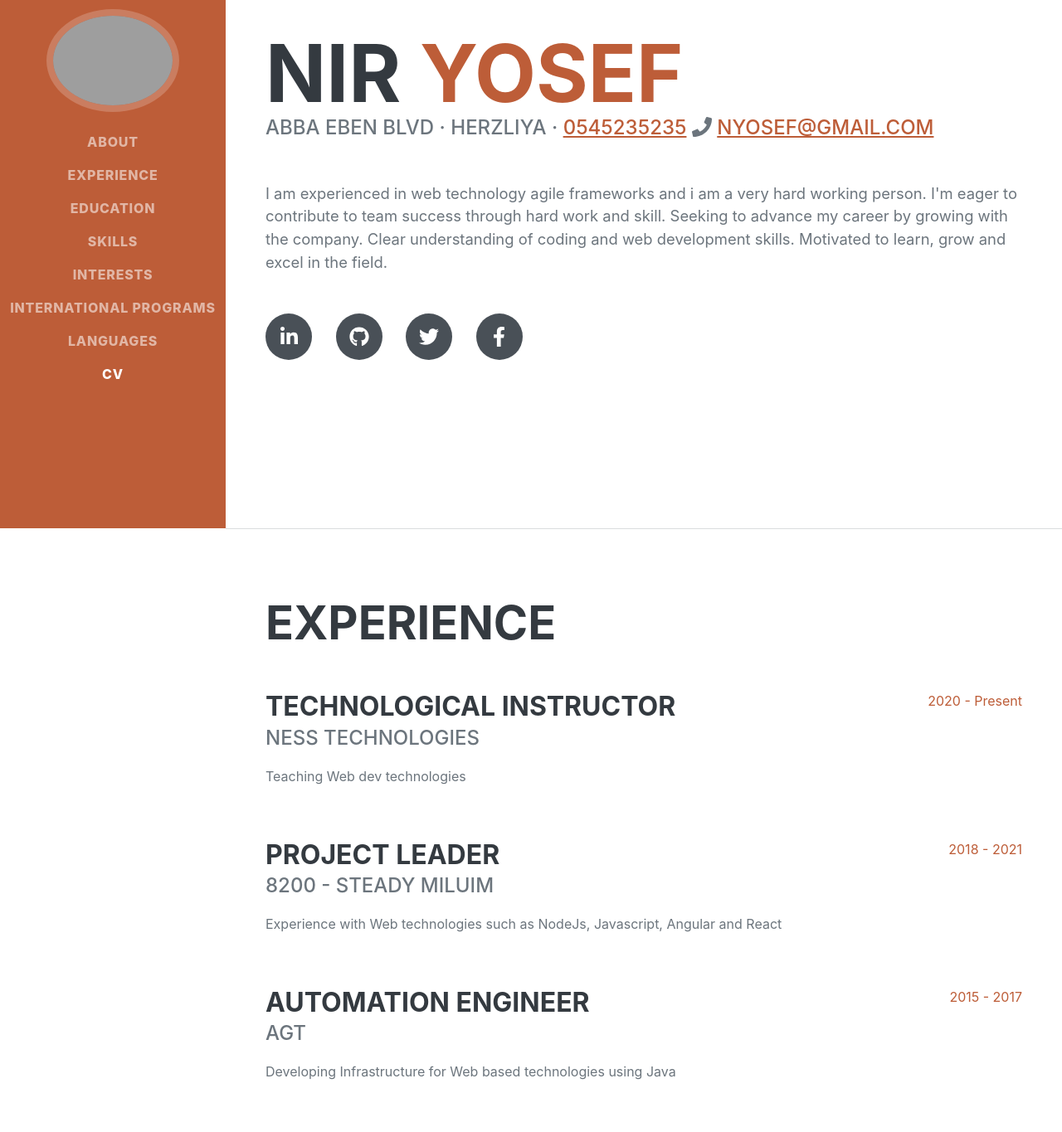
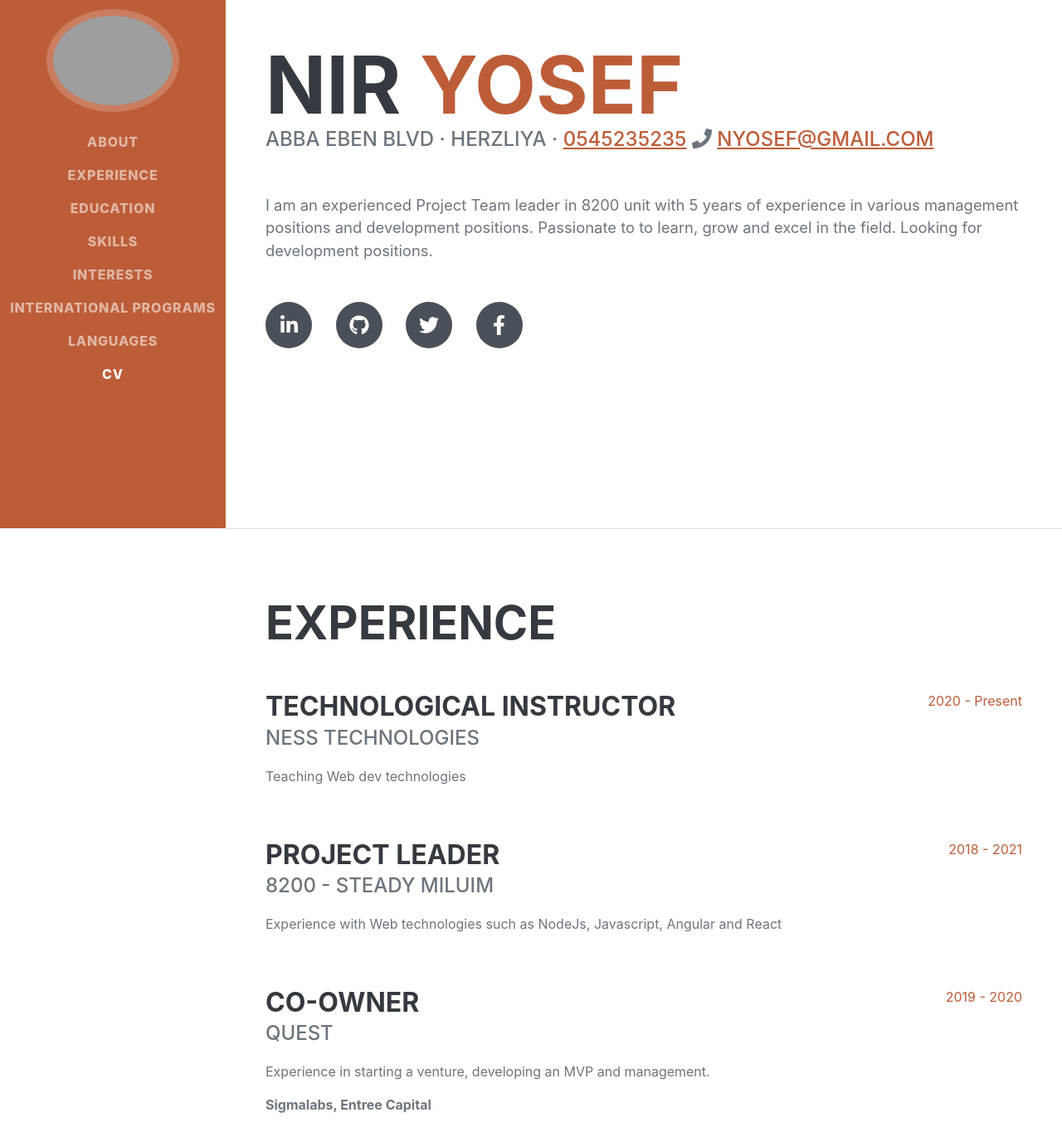
Before and after one commit to Nyosef/cv, a plain HTML site: page index.html in a window 1280 px wide. Shown: the part 163-1528 px from the top of the page at 83% size. Drawn offline with nearby package versions, Linux system fonts and the light colour scheme; grey boxes are pictures that could not be loaded; a web font is replaced by a local one.

Commit message:
Cv description changed and pdf change
Cv description changed and pdf change

```diff
--- a/index.html
+++ b/index.html
@@ -51,7 +51,7 @@
                         <i class="fas fa-phone"></i>
                         <a href="mailto:nyosef@gmail.com">nyosef@gmail.com</a>
                     </div>
-                    <p class="lead mb-5">I am experienced in web technology agile frameworks and i am a very hard working person. I'm eager to contribute to team success through hard work and skill. Seeking to advance my career by growing with the company. Clear understanding of coding and web development skills. Motivated to learn, grow and excel in the field.</p>
+                    <p class="lead mb-5">I am an experienced Project Team leader in 8200 unit with 5 years of experience in various management positions and development positions. Passionate to to learn, grow and excel in the field. Looking for development positions.</p>
                     <div class="social-icons">
                         <a class="social-icon" href="https://www.linkedin.com/in/nir-joseph-7a6aa797/"><i class="fab fa-linkedin-in"></i></a>
                         <a class="social-icon" href="https://github.com/Nyosef"><i class="fab fa-github"></i></a>
@@ -80,6 +80,15 @@
                             <p>Experience with Web technologies such as NodeJs, Javascript, Angular and React</p>
                         </div>
                         <div class="flex-shrink-0"><span class="text-primary">2018 - 2021</span></div>
+                    </div>
+                    <div class="d-flex flex-column flex-md-row justify-content-between mb-5">
+                        <div class="flex-grow-1">
+                            <h3 class="mb-0">Co-Owner</h3>
+                            <div class="subheading mb-3">Quest</div>
+                            <p>Experience in starting a venture, developing an MVP and management.</p>
+                            <b>Sigmalabs, Entree Capital</b>
+                        </div>
+                        <div class="flex-shrink-0"><span class="text-primary">2019 - 2020</span></div>
                     </div>
                     <div class="d-flex flex-column flex-md-row justify-content-between mb-5">
                         <div class="flex-grow-1">
```
Also changed, not shown: 1 other file.
